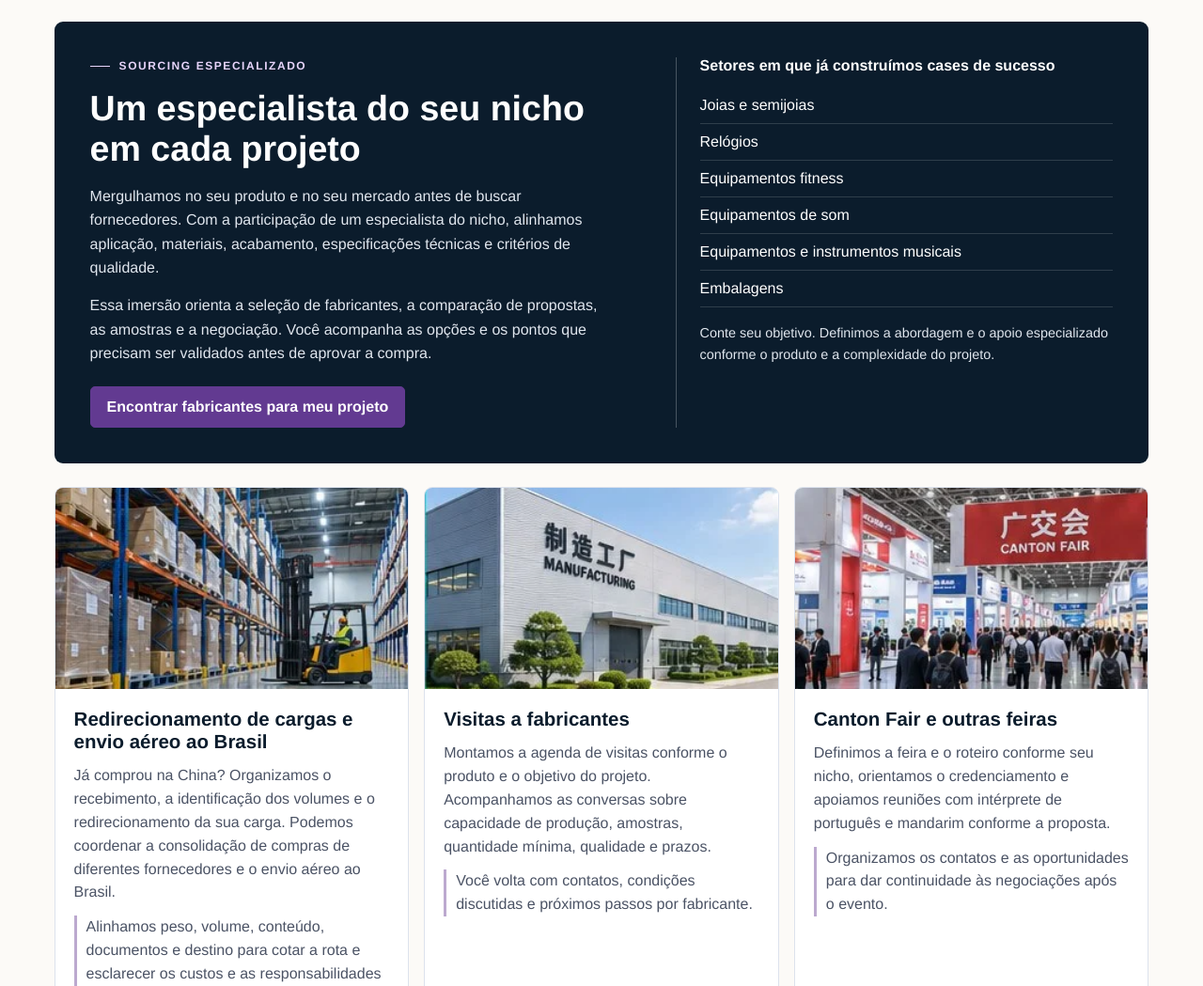
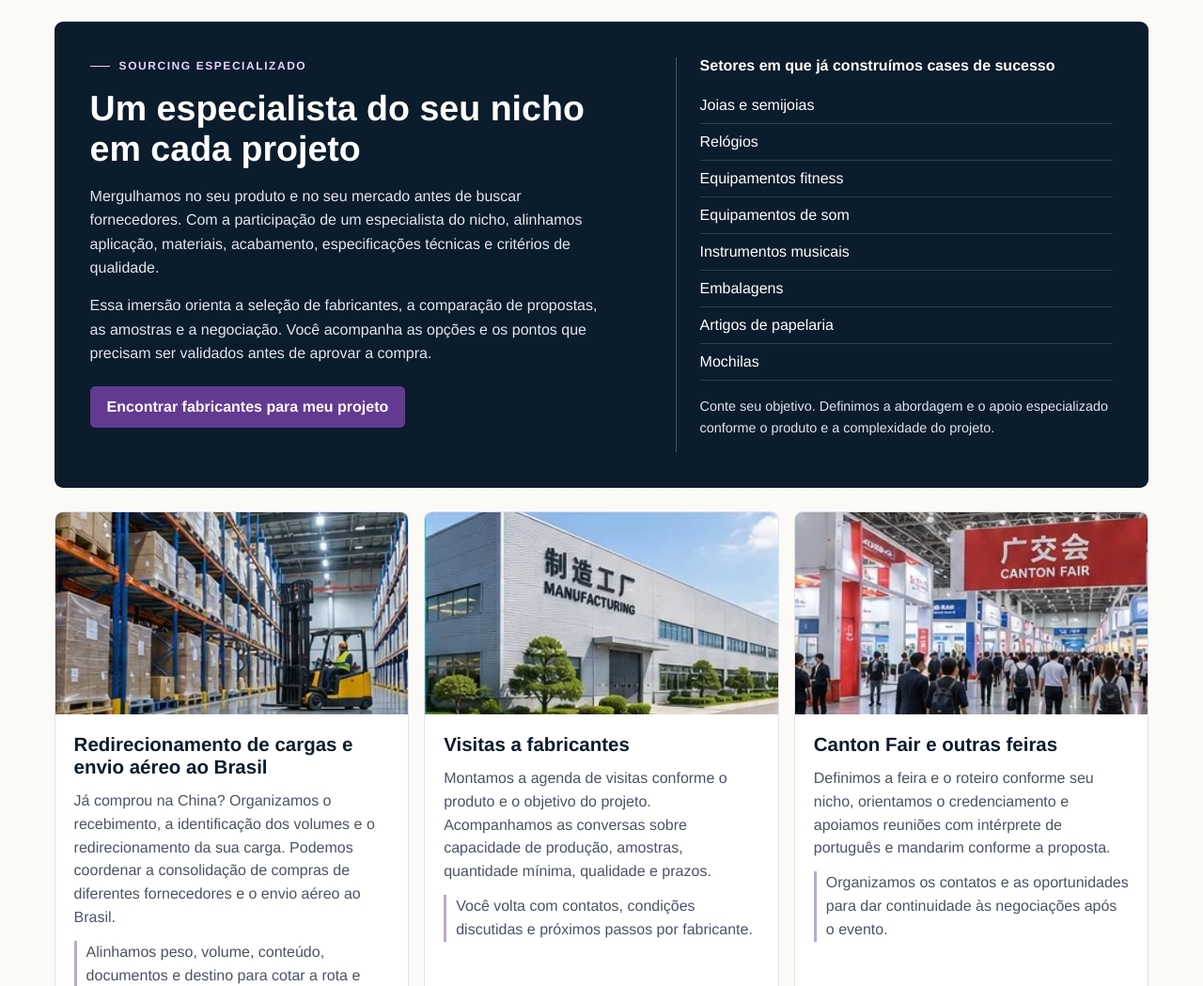
Before and after one commit to Cleberamonjr/aoka-group, a plain HTML site: page index.html in a window 1280 px wide. Shown: the part 1136-2185 px from the top of the page at 94% size. Drawn offline with Linux system fonts and the light colour scheme.

Commit message:
Adjust musical instruments label and add stationery and backpacks

```diff
--- a/index.html
+++ b/index.html
@@ -111,7 +111,7 @@ a:focus-visible,button:focus-visible,summary:focus-visible,input:focus-visible,s
 <p>Mergulhamos no seu produto e no seu mercado antes de buscar fornecedores. Com a participação de um especialista do nicho, alinhamos aplicação, materiais, acabamento, especificações técnicas e critérios de qualidade.</p>
 <p>Essa imersão orienta a seleção de fabricantes, a comparação de propostas, as amostras e a negociação. Você acompanha as opções e os pontos que precisam ser validados antes de aprovar a compra.</p>
 <button class="btn" data-topic="Sourcing especializado">Encontrar fabricantes para meu projeto</button></div>
-<div class="sector-experience"><h4>Setores em que já construímos cases de sucesso</h4><ul><li>Joias e semijoias</li><li>Relógios</li><li>Equipamentos fitness</li><li>Equipamentos de som</li><li>Equipamentos e instrumentos musicais</li><li>Embalagens</li></ul><p>Conte seu objetivo. Definimos a abordagem e o apoio especializado conforme o produto e a complexidade do projeto.</p></div></article>
+<div class="sector-experience"><h4>Setores em que já construímos cases de sucesso</h4><ul><li>Joias e semijoias</li><li>Relógios</li><li>Equipamentos fitness</li><li>Equipamentos de som</li><li>Instrumentos musicais</li><li>Embalagens</li><li>Artigos de papelaria</li><li>Mochilas</li></ul><p>Conte seu objetivo. Definimos a abordagem e o apoio especializado conforme o produto e a complexidade do projeto.</p></div></article>
 <div class="service-panels">
 <article class="service-panel"><img src="./servico-3.webp" width="309" height="230" loading="lazy" alt=""><div class="service-copy"><h3>Redirecionamento de cargas e envio aéreo ao Brasil</h3><p>Já comprou na China? Organizamos o recebimento, a identificação dos volumes e o redirecionamento da sua carga. Podemos coordenar a consolidação de compras de diferentes fornecedores e o envio aéreo ao Brasil.</p><p class="deliverable">Alinhamos peso, volume, conteúdo, documentos e destino para cotar a rota e esclarecer os custos e as responsabilidades da operação.</p><button class="btn ghost" data-topic="Redirecionamento e envio aéreo">Cotar envio ao Brasil</button></div></article>
 <article class="service-panel"><img src="./servico-1.webp" width="309" height="230" loading="lazy" alt=""><div class="service-copy"><h3>Visitas a fabricantes</h3><p>Montamos a agenda de visitas conforme o produto e o objetivo do projeto. Acompanhamos as conversas sobre capacidade de produção, amostras, quantidade mínima, qualidade e prazos.</p><p class="deliverable">Você volta com contatos, condições discutidas e próximos passos por fabricante.</p><button class="btn ghost" data-topic="Visitas a fabricantes">Planejar visitas</button></div></article>
```
